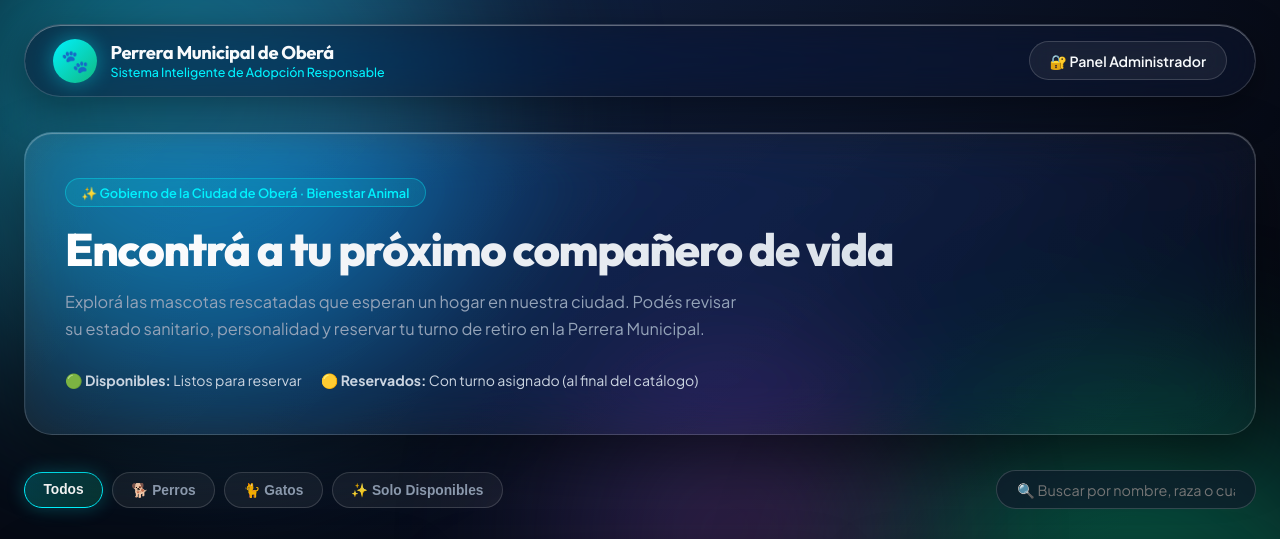
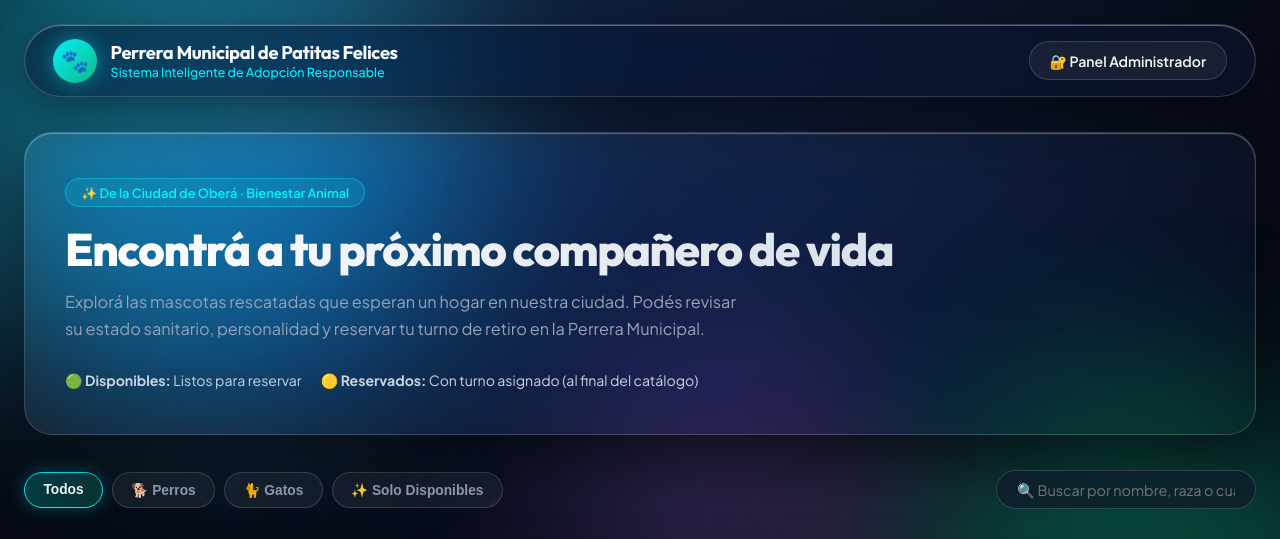
Before and after one commit to Endercito/Proyecto-Perrera, a Flask app: page / in a window 1280 px wide. Shown: the top 539 px of the page. Run offline with Flask 3, Linux system fonts and the light colour scheme; data comes from the database, SQL or seed files in the repository; grey boxes are pictures that could not be loaded.

Commit message:
Update title and header for Patitas Felices

```diff
--- a/templates/index.html
+++ b/templates/index.html
@@ -3,7 +3,7 @@
 <head>
     <meta charset="UTF-8">
     <meta name="viewport" content="width=device-width, initial-scale=1.0">
-    <title>Adopción Municipal Oberá · Portal Ciudadano</title>
+    <title>Adopción Patitas Felices · </title>
     <link rel="preconnect" href="https://fonts.googleapis.com">
     <link href="https://fonts.googleapis.com/css2?family=Outfit:wght@300;400;500;600;700;800&family=Plus+Jakarta+Sans:wght@400;500;600;700&display=swap" rel="stylesheet">
     <style>
@@ -642,7 +642,7 @@
             <div class="brand">
                 <div class="brand-icon">🐾</div>
                 <div class="brand-text">
-                    <h1>Perrera Municipal de Oberá</h1>
+                    <h1>Perrera Municipal de Patitas Felices</h1>
                     <span>Sistema Inteligente de Adopción Responsable</span>
                 </div>
             </div>
@@ -653,7 +653,7 @@
 
         <!-- HERO -->
         <section class="hero-glass">
-            <div class="hero-badge">✨ Gobierno de la Ciudad de Oberá · Bienestar Animal</div>
+            <div class="hero-badge">✨ De la Ciudad de Oberá · Bienestar Animal</div>
             <h2>Encontrá a tu próximo compañero de vida</h2>
             <p>
                 Explorá las mascotas rescatadas que esperan un hogar en nuestra ciudad. Podés revisar su estado sanitario, personalidad y reservar tu turno de retiro en la Perrera Municipal.
```
